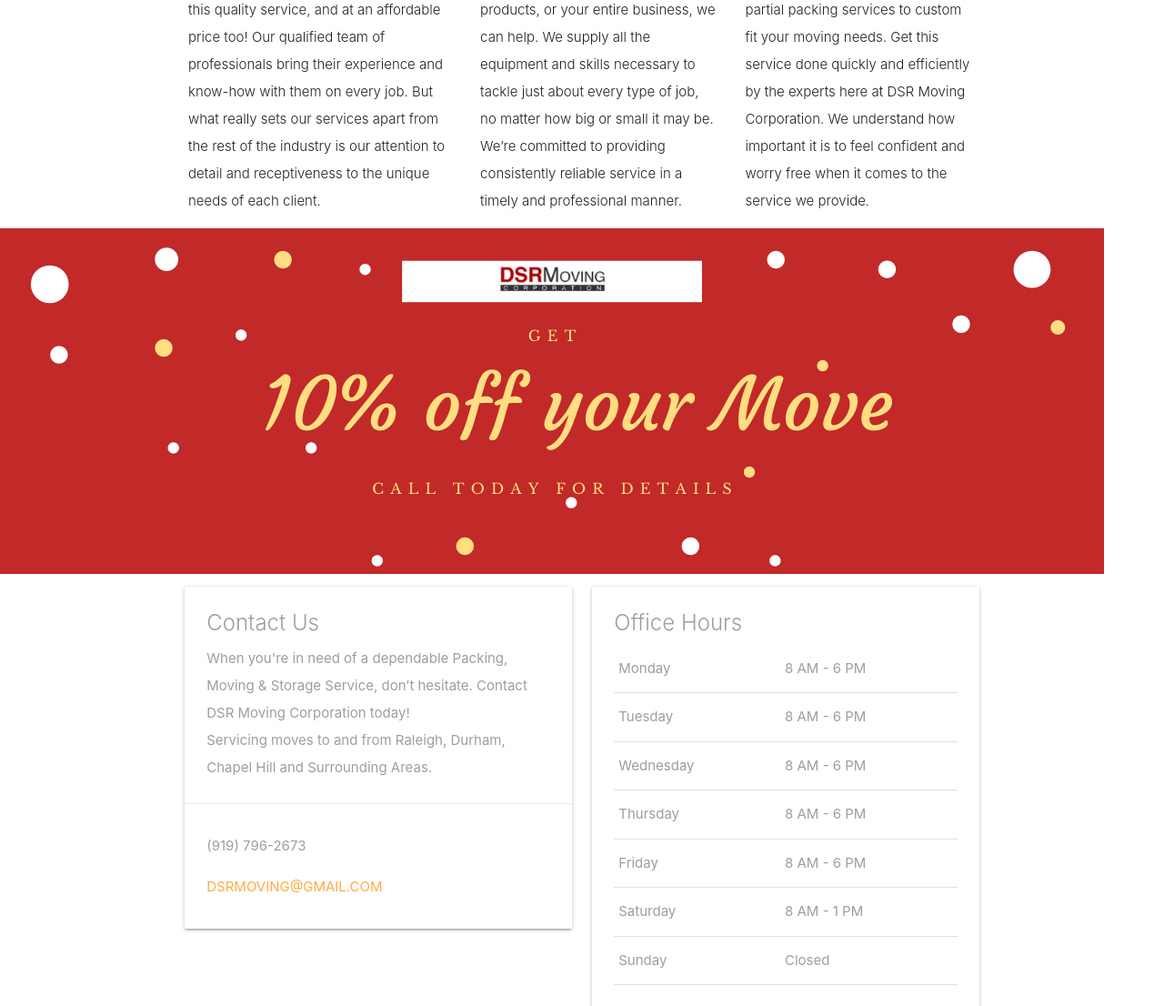
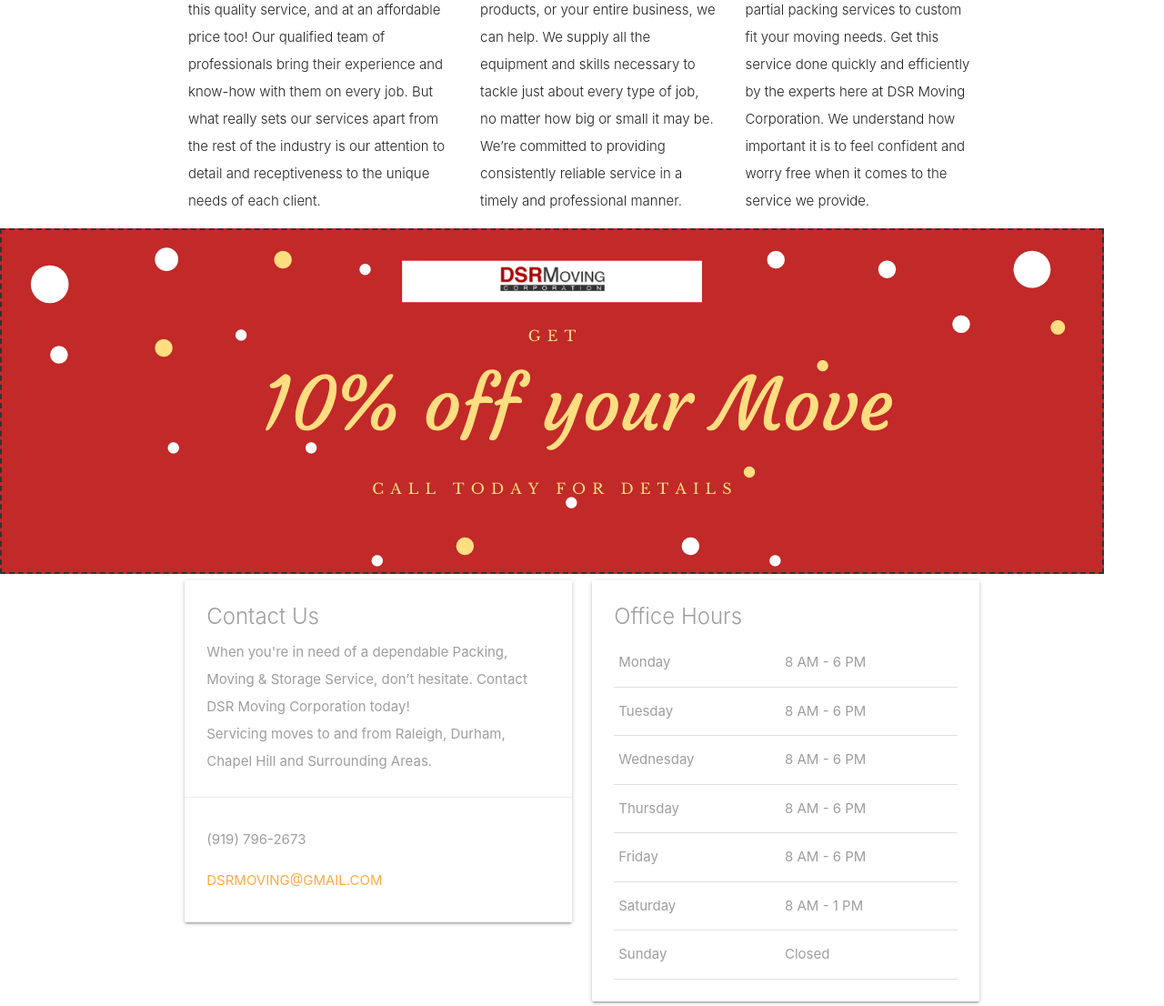
Before and after one commit to lamanaml/dsrmoving, a PHP site: page / in a window 1280 px wide. Shown: the part 806-1912 px from the top of the page at 91% size. Run offline with PHP 8.4, Linux system fonts and the light colour scheme; some libraries are stand-ins or nearby versions.

Commit message:
updated coupon

```diff
--- a/assets/css/style.css
+++ b/assets/css/style.css
@@ -46,6 +46,15 @@ color: white;
 text-align: center;
 font-family: Georgia, 'Times New Roman', Times, serif;
  font-size: 40px;
+}
+
+.coupon {
+    background-image: url("../images/10coupon.png");
+    background-repeat: no-repeat;
+    background-position: center;
+    width: 1214px;
+    height: 380px;
+    border: 2px dashed #333;
 }
 
 p {
--- a/index.php
+++ b/index.php
@@ -58,8 +58,8 @@
     </div>
 
 <!-- Coupon -->
-  <div class="valign-wrapper">
-    <div width=><img src="assets/images/10coupon.png"   width="100%" alt="coupon"></div>
+  <div class="coupon">
+
   </div>
 
 <!-- contact -->
```
